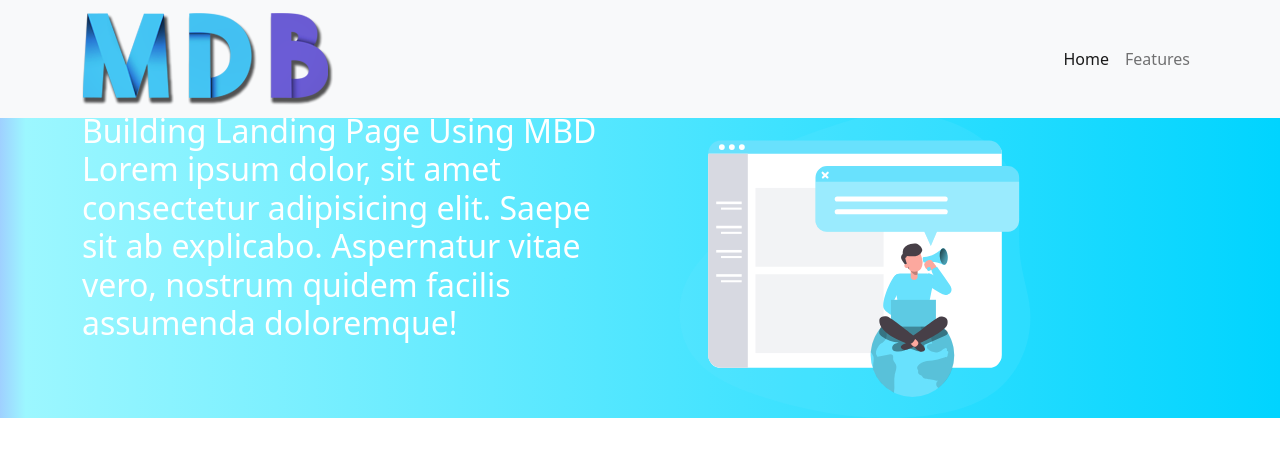
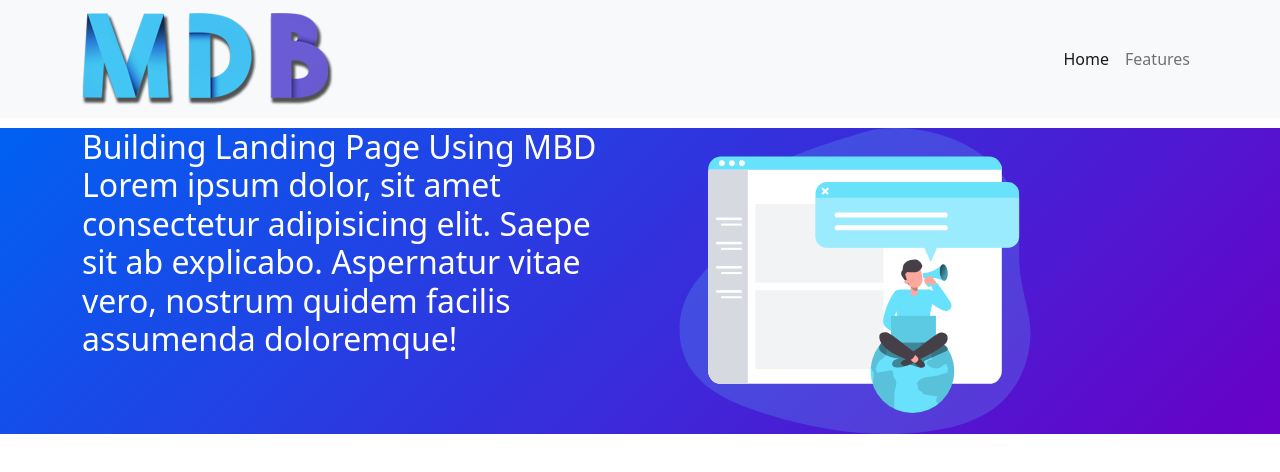
Before and after one commit to geraldakinola/Landing-Page-Project, a plain HTML site: page index.html in a window 1280 px wide. Drawn offline with nearby package versions, Linux system fonts and the light colour scheme.

Commit message:
styling BS

```diff
--- a/css/style.css
+++ b/css/style.css
@@ -5,12 +5,12 @@ body {
 }
 
 .gradient {
-    background: rgb(2, 0, 36);
-    background: linear-gradient(90deg, rgba(2, 0, 36, 1) 0%, rgba(159, 208, 255, 1) 0%, rgba(156, 247, 255, 1) 2%, rgba(0, 212, 255, 1) 100%);
+    background: rgb(0, 97, 242);
+    background: linear-gradient(135deg, rgba(0, 97, 242, 1) 0%, rgba(105, 0, 199, 1) 100%)
 }
 
 .page-header {
-    margin-top: 7rem;
+    margin-top: 8rem;
     font-size: 1.25rem;
     color: #fff
 }
--- a/index.html
+++ b/index.html
@@ -12,7 +12,7 @@
 </head>
 
 <body>
-    <nav class="navbar navbar-expand-lg navbar-light bg-light fixed-top width-2rem">
+    <nav class="navbar navbar-expand-lg navbar-light bg-light fixed-top">
         <div class="container">
             <a class="navbar-brand" href="#"><img src="./Images/image-1.png" alt=""></a>
             <button class="navbar-toggler" type="button" data-bs-toggle="collapse" data-bs-target="#navbarNav"
```
